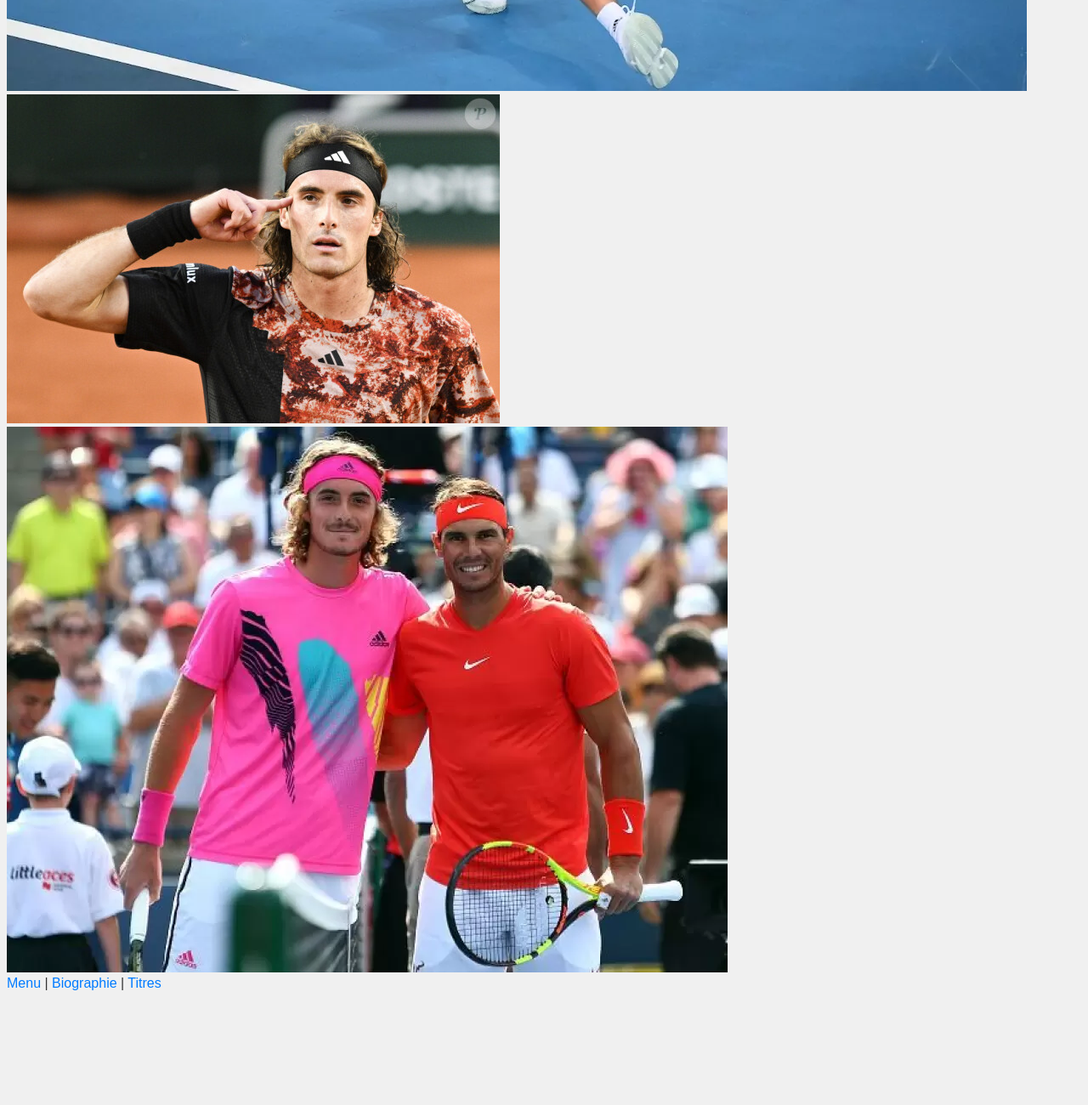
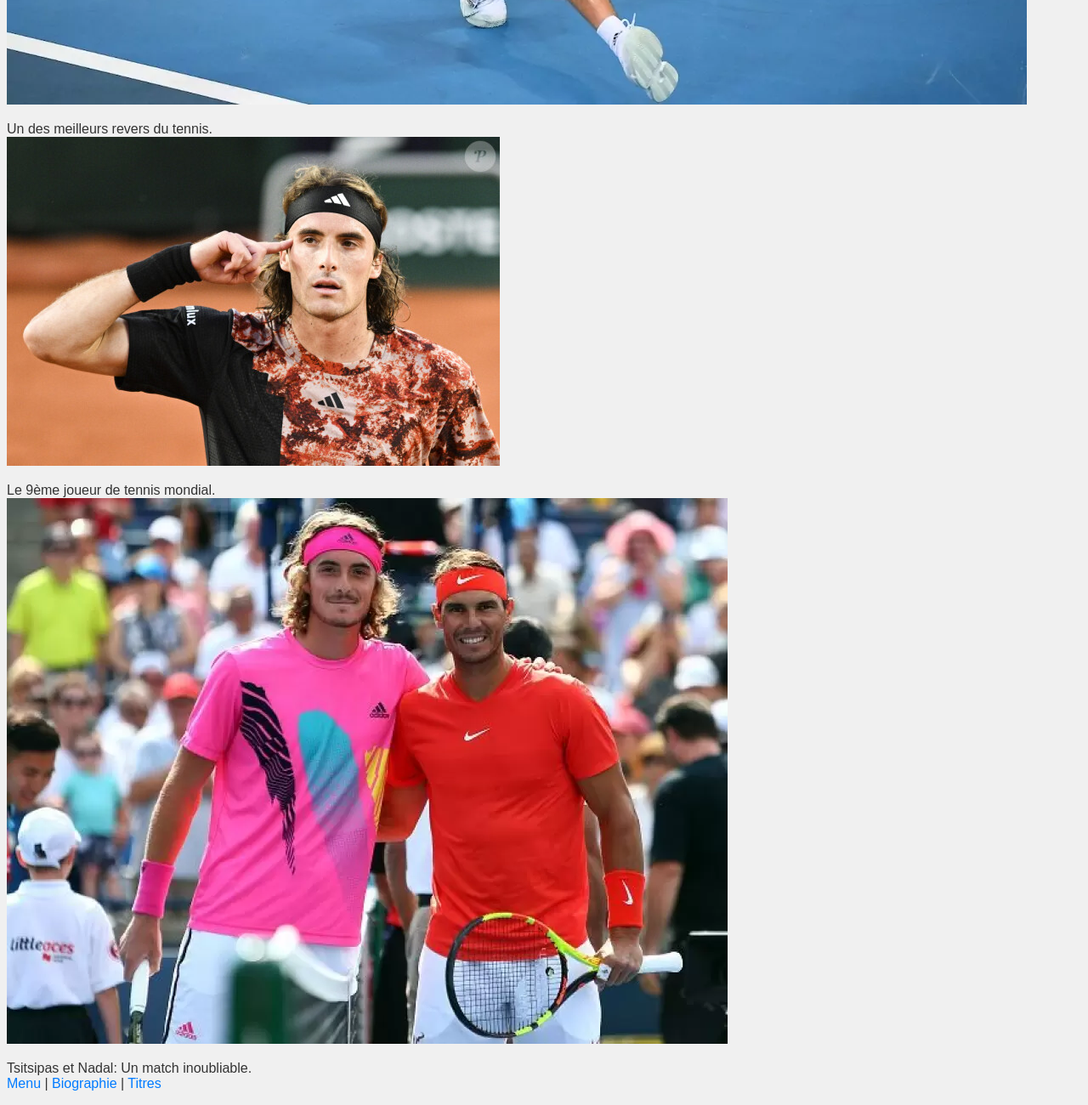
Before and after one commit to malougui/malougui.github.io, a plain HTML site: page phototèque.html in a window 1280 px wide. Shown: the part 1140-2440 px from the top of the page at 85% size. Before the commit the page ends 2314 px from the top, so only its background shows below. Drawn offline with Linux system fonts and the light colour scheme.

Commit message:
Update phototèque.html

```diff
--- a/phototèque.html
+++ b/phototèque.html
@@ -12,10 +12,13 @@
   <h1>Stefanos Tsitsipas - Phototèque</h1>
   <p>La galerie de photos de Stephanos Tsitsipas.</p>
   <img src="photo1.jpg" alt="3ème victoire de Tsitsipas à Monte-Carlo."> <br>
-  3ème victoire de Tsitsipas à Monte-Carlo.<br>
+  <p>3ème victoire de Tsitsipas à Monte-Carlo.<br>
   <img src="photo2.jpg" alt="Un des meilleurs revers du tennis."> <br>
+  <p>Un des meilleurs revers du tennis. <br>
   <img src="photo3.jpg" alt="Le 9ème joueur de tennis mondial."> <br>
+  <p>Le 9ème joueur de tennis mondial. <br>
   <img src="photo4.jpg" alt="Tsitsipas et Nadal: Un match inoubliable."> <br>
+  <p>Tsitsipas et Nadal: Un match inoubliable. <br>
   <a href="index.html">Menu</a> | <a href="biographie.html">Biographie</a> | <a href="titres.html">Titres</a>
 
 </body>
```
